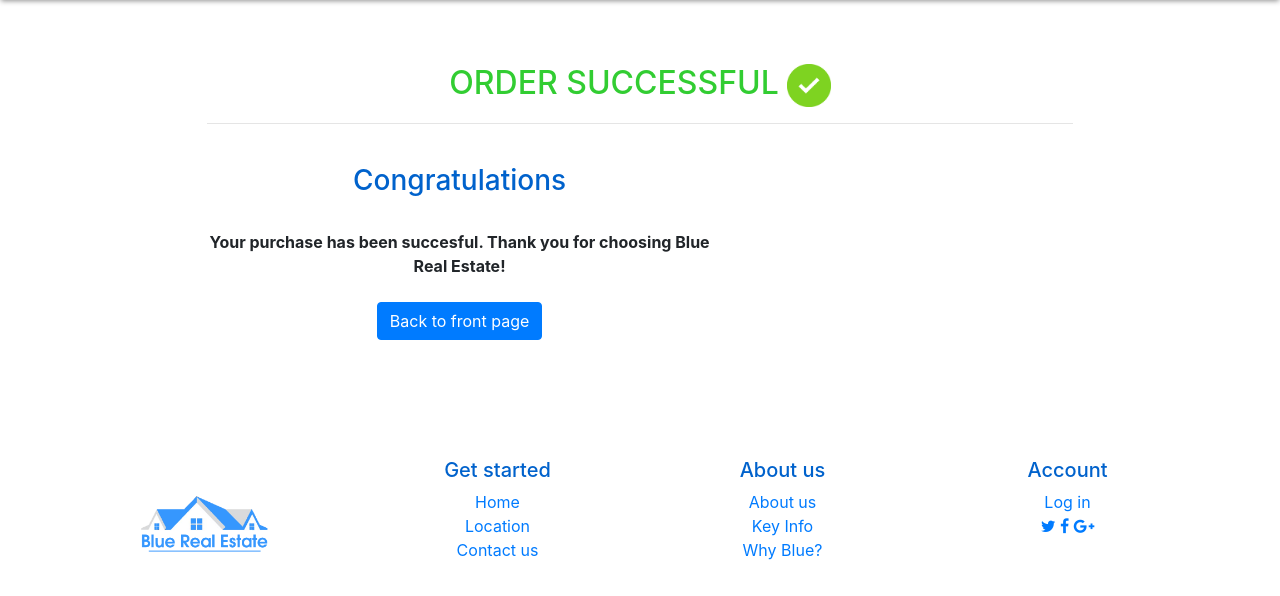
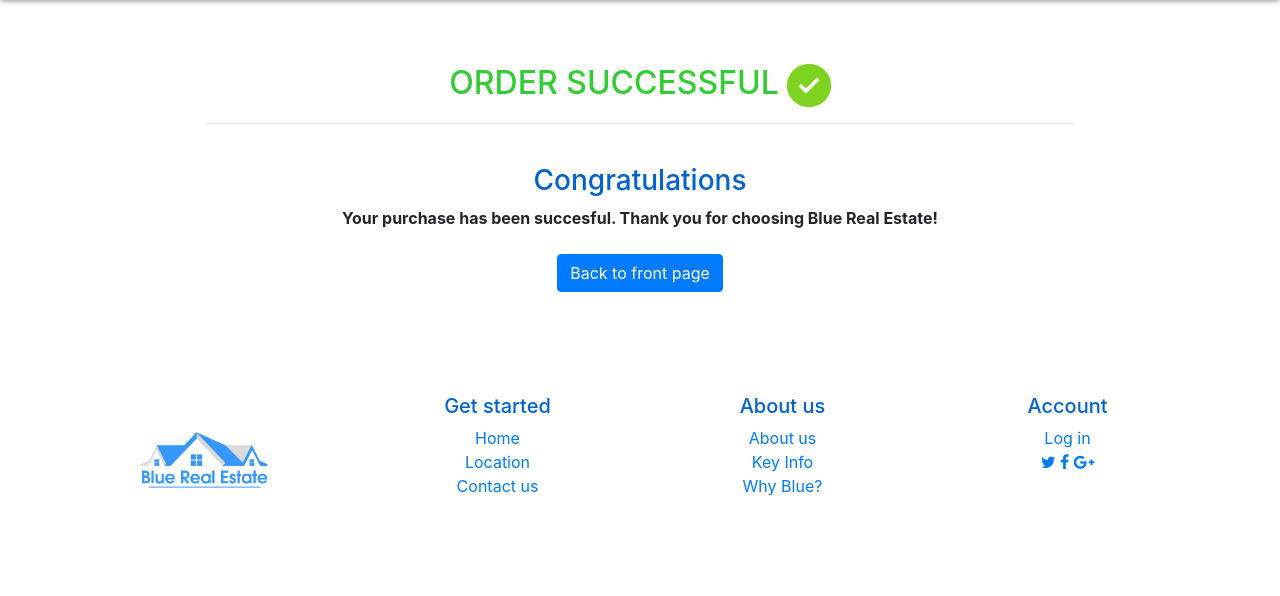
Before and after one commit to DanielAron18/BlueRealEstate, a Django app: template templates/apartments/order_success.html in a window 1280 px wide. Shown: the part 66-662 px from the top of the page. Run offline with Django 3.2, Linux system fonts and the light colour scheme; the template is opened without the code that fills it, so the values that code supplies are empty; some libraries are stand-ins or nearby versions.

Commit message:
lagfæra centering stuff

```diff
--- a/templates/apartments/order_success.html
+++ b/templates/apartments/order_success.html
@@ -9,12 +9,10 @@
     <h2 id="successHeader">ORDER SUCCESSFUL <img id="successImg" src="{% static 'images/success.png' %}"></h2>
         <hr>
         <br>
-            <div id="invoice" class="col-7">
-                <h3>Congratulations</h3><br>
-                <div class="row">
-                    <p style="text-align: center"><strong>Your purchase has been succesful. Thank you for choosing Blue Real Estate!</strong><br><br>
+            <div id="invoice" class="col-12 center">
+                <h3>Congratulations</h3>
+                <p style="text-align: center"><strong>Your purchase has been succesful. Thank you for choosing Blue Real Estate!</strong><br><br>
                     <a class="btn btn-primary update" href="{% url 'front_page' %}">Back to front page</a></p>
-                </div>
             </div>
         </div>
 {% endblock %}
```
